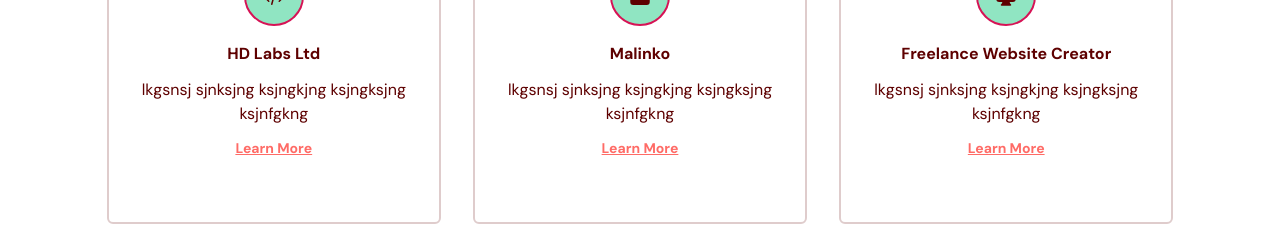
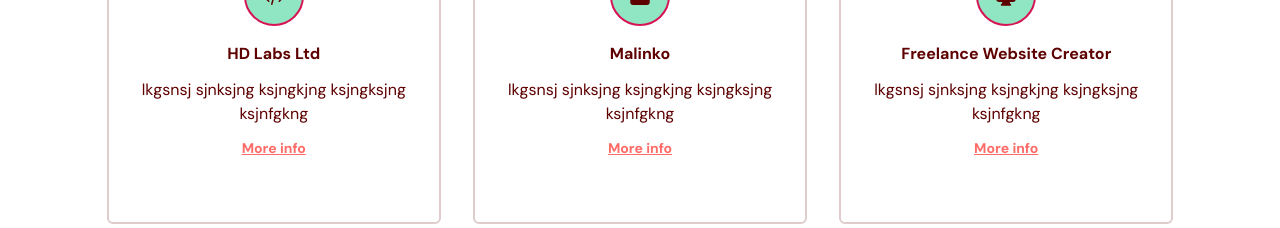
Before and after one commit to rorymcdonnell/new-portfolio, a React (Vite) app: page / in a window 1280 px wide. Shown: the part 1060-1288 px from the top of the page. Built offline with nearby package versions, Linux system fonts and the light colour scheme.

Commit message:
change text

```diff
--- a/src/scenes/experience/Experience.tsx
+++ b/src/scenes/experience/Experience.tsx
@@ -32,7 +32,7 @@
         onClick={() => setSelectedPage(SelectedPage.ContactUs)}
         href={`#${SelectedPage.ContactUs}`}
       >
-        <p>Learn More</p>
+        <p>More info</p>
       </AnchorLink>
     </motion.div>
   );
```
